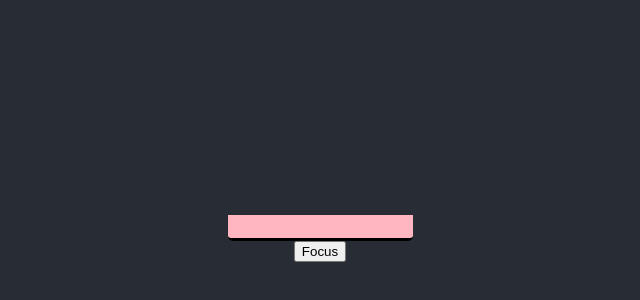
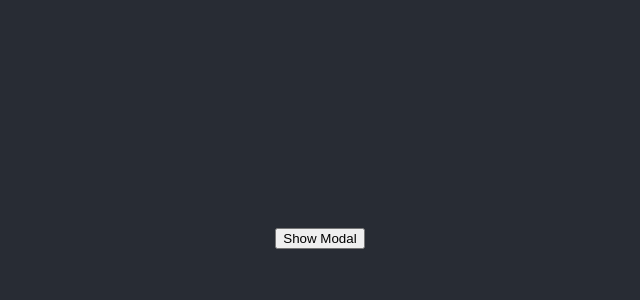
Before and after one commit to loayalsaid1/hooks-simplified, a React (Create React App) app: page / in a window 1280 px wide. Shown: the part 162-462 px from the top of the page, without its empty margins (320-960 px from the left). Built offline with nearby package versions, Linux system fonts and the light colour scheme; the HTML template or start-up script is replaced by a standard one.

Commit message:
Set the Moda compoennt

```diff
--- a/src/useImperativeHandle/Main.jsx
+++ b/src/useImperativeHandle/Main.jsx
@@ -1,14 +1,18 @@
 import React, { useRef, useState } from 'react'
 import CustomInput from './CustomInput';
+import Modal from './Modal';
 
 export default function Main() {
-	const [value, setValue] = useState('');
-	const inputRef = useRef(null);
+	const [isOpen, setIsOpen] = useState(false);
+
+	const openModal = () => setIsOpen(true);
+	const closeModal = () => setIsOpen(false);
+
 
 	return (
 		<>
-		<CustomInput type="text" value={value} onChange={(e) => setValue(e.target.value)} ref={inputRef} />
-		<button onClick={() => inputRef.current.alertHi()}>Focus</button>
+		<button onClick={openModal}>Show Modal</button>
+		<Modal isOpen={isOpen} onClose={closeModal} />
 		</>
 	)
 }
--- /dev/null
+++ b/src/useImperativeHandle/Modal.jsx
@@ -0,0 +1,21 @@
+import React from 'react'
+
+export default function Modal({isOpen, onClose}) {
+
+	if (!isOpen) return null;
+	return (
+		<div>
+			<div className="header">
+				<button onClick={onClose}>&times;</button>
+				<h1>Title</h1>
+			</div>
+			<div className="body">
+				<div>Do you confirm</div>
+				<div className="buttons">
+					<button>Confirm</button>
+					<button>Deny</button>
+				</div>
+			</div>
+		</div>
+	)
+}
```
